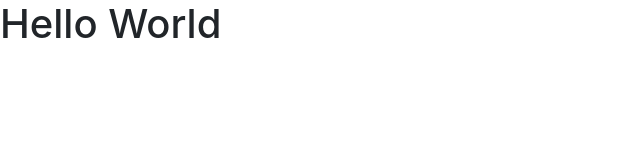
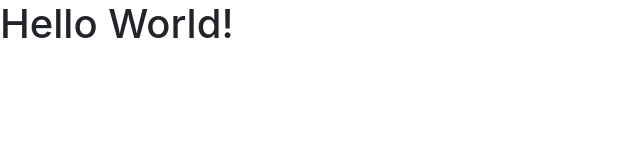
Before and after one commit to drivelikejehu/employee-directory, a React (Create React App) app: page / in a window 1280 px wide. Shown: the top 160 px of the page, without its empty margins (0-640 px from the left). Built offline with nearby package versions, Linux system fonts and the light colour scheme.

Commit message:
added list and item components

```diff
--- a/src/App.js
+++ b/src/App.js
@@ -1,9 +1,10 @@
 import React from 'react';
+import Directory from "./containers/EmployeeDirectory"
 
 function App() {
   return (
-    <div className="App">
-      <h1>Hello World</h1>
+    <div>
+      <Directory />
     </div>
   );
 }
--- /dev/null
+++ b/src/containers/EmployeeDirectory.jsx
@@ -0,0 +1,13 @@
+import React, { Component } from 'react'
+
+class EmployeeDirectory extends Component {
+    render() {
+        return (
+            <div>
+                <h1>Hello World!</h1>
+            </div>
+        );
+    }
+}
+
+export default EmployeeDirectory;
```
Also changed, not shown: src/components/EmployeeDirectory/Item.jsx (added, +11 -0 lines), src/components/EmployeeDirectory/List.jsx (added, +11 -0 lines).
